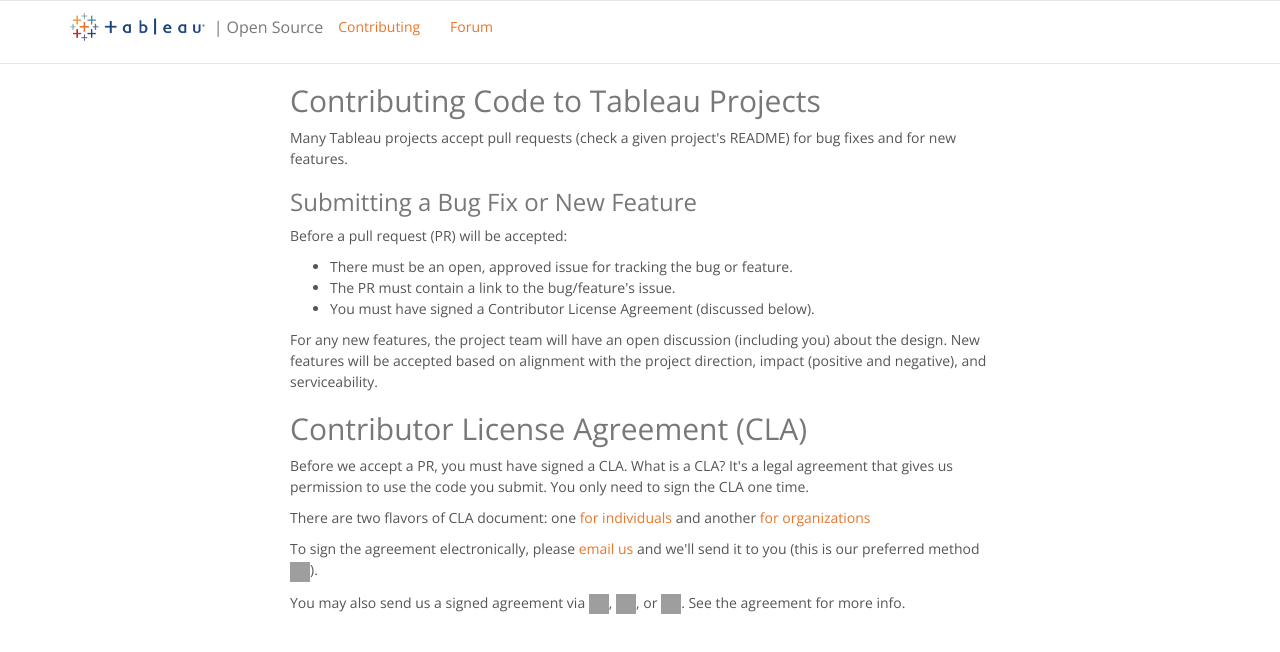
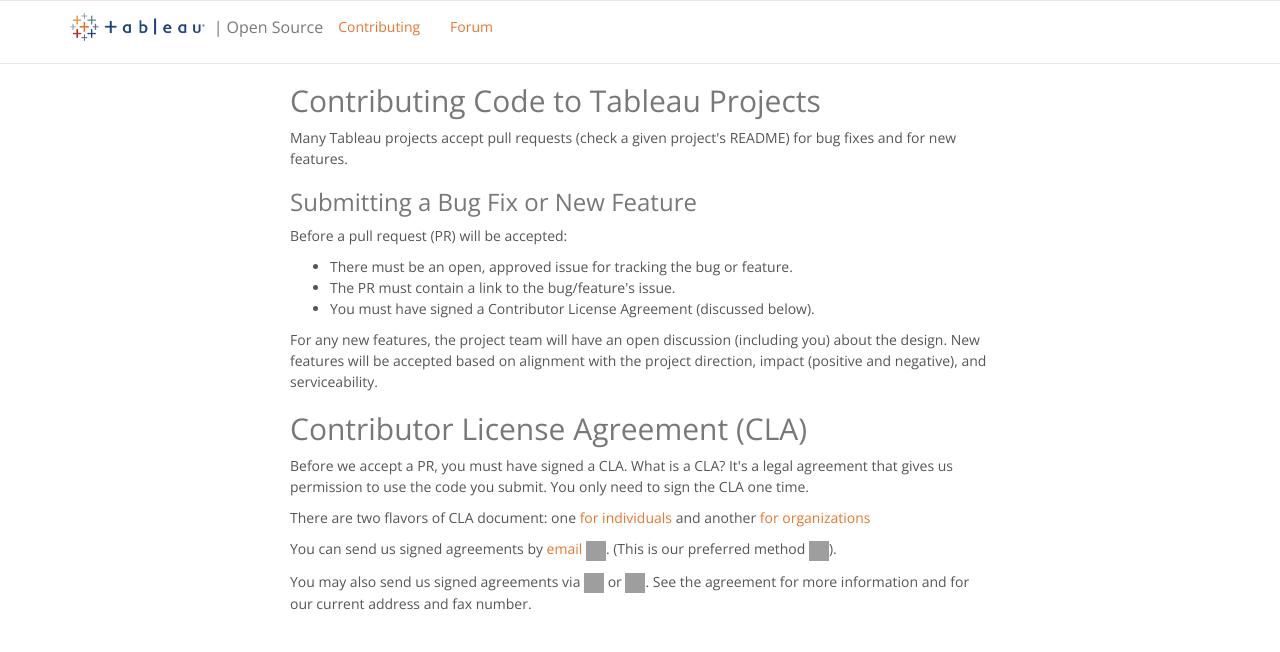
Before and after one commit to tableau/tableau.github.io, a website: page contributing.html in a window 1280 px wide. Drawn offline with nearby package versions, Linux system fonts and the light colour scheme; grey boxes are pictures that could not be loaded.

Commit message:
Update contributing page to clarify how to send CLAs

```diff
--- a/contributing.html
+++ b/contributing.html
@@ -85,9 +85,11 @@
 
             <p>There are two flavors of CLA document: one <a href="./2016.01-TableauIndividualCLA.pdf">for individuals</a> and another <a href="./2016.01-TableauCorpCLA.pdf">for organizations</a></p>
 
-            <p>To sign the agreement electronically, please <a href="mailto:github@tableau.com?subject=Tableau%20CLA%20Request&amp;body=Dear%20Tableau%2C%0A%0AI%20am%20%3Cor%20We%20are%3E%20interested%20in%20contributing%20%3Csomething%3E%20to%20the%20%3Cproject%3E%20repository.%20Please%20send%20me%20the%20%3Cindividual%20or%20group%3E%20CLA%20document%20to%20e-sign.%0A%0ASincerely%2C%0A%0A%3Cyou%3E">email us</a> and we'll send it to you (this is our preferred method <img class="emoji" title=":heart:" alt=":heart:" src="https://assets-cdn.github.com/images/icons/emoji/unicode/2764.png" height="20" width="20" align="absmiddle">).</p>
+            <p>You can send us signed agreements by <a href="mailto:github@tableau.com?subject=Tableau%20CLA%20Request&amp;body=Dear%20Tableau%2C%0A%0AI%20am%20%3Cor%20We%20are%3E%20interested%20in%20contributing%20%3Csomething%3E%20to%20the%20%3Cproject%3E%20repository.%20Please%20send%20me%20the%20%3Cindividual%20or%20group%3E%20CLA%20document%20to%20e-sign.%0A%0ASincerely%2C%0A%0A%3Cyou%3E">email
+                <img class="emoji" title=":email:" alt=":email:" src="https://assets-cdn.github.com/images/icons/emoji/unicode/2709.png" height="20" width="20" align="absmiddle"></a>. (This is our preferred method <img class="emoji" title=":heart:" alt=":heart:" src="https://assets-cdn.github.com/images/icons/emoji/unicode/2764.png" height="20" width="20" align="absmiddle">).</p>
 
-            <p>You may also send us a signed agreement via <img class="emoji" title=":email:" alt=":email:" src="https://assets-cdn.github.com/images/icons/emoji/unicode/2709.png" height="20" width="20" align="absmiddle">, <img class="emoji" title=":mailbox:" alt=":mailbox:" src="https://assets-cdn.github.com/images/icons/emoji/unicode/1f4eb.png" height="20" width="20" align="absmiddle">, or <img class="emoji" title=":fax:" alt=":fax:" src="https://assets-cdn.github.com/images/icons/emoji/unicode/1f4e0.png" height="20" width="20" align="absmiddle">. See the agreement for more info.</p>
+            <p>You may also send us signed agreements via <img class="emoji" title=":mailbox:" alt=":mailbox:" src="https://assets-cdn.github.com/images/icons/emoji/unicode/1f4eb.png" height="20" width="20" align="absmiddle"> or <img class="emoji"
+            title=":fax:" alt=":fax:" src="https://assets-cdn.github.com/images/icons/emoji/unicode/1f4e0.png" height="20" width="20" align="absmiddle">. See the agreement for more information and for our current address and fax number.</p>
 
         </div>
     </div>
```
